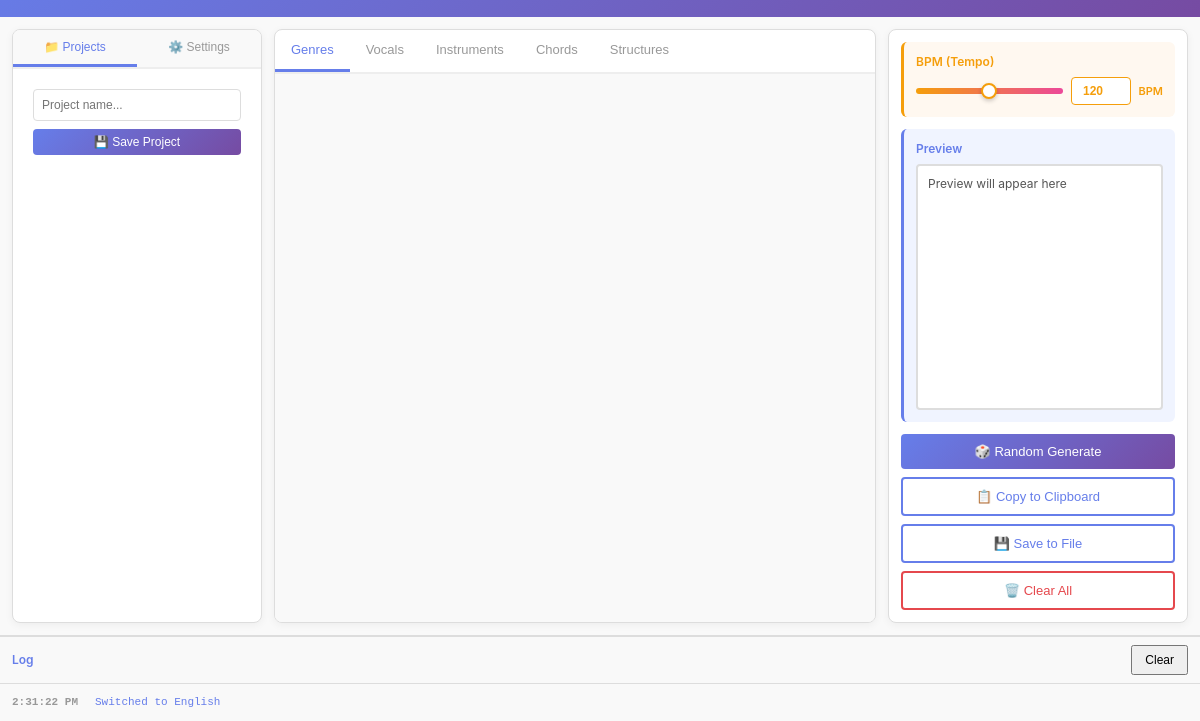
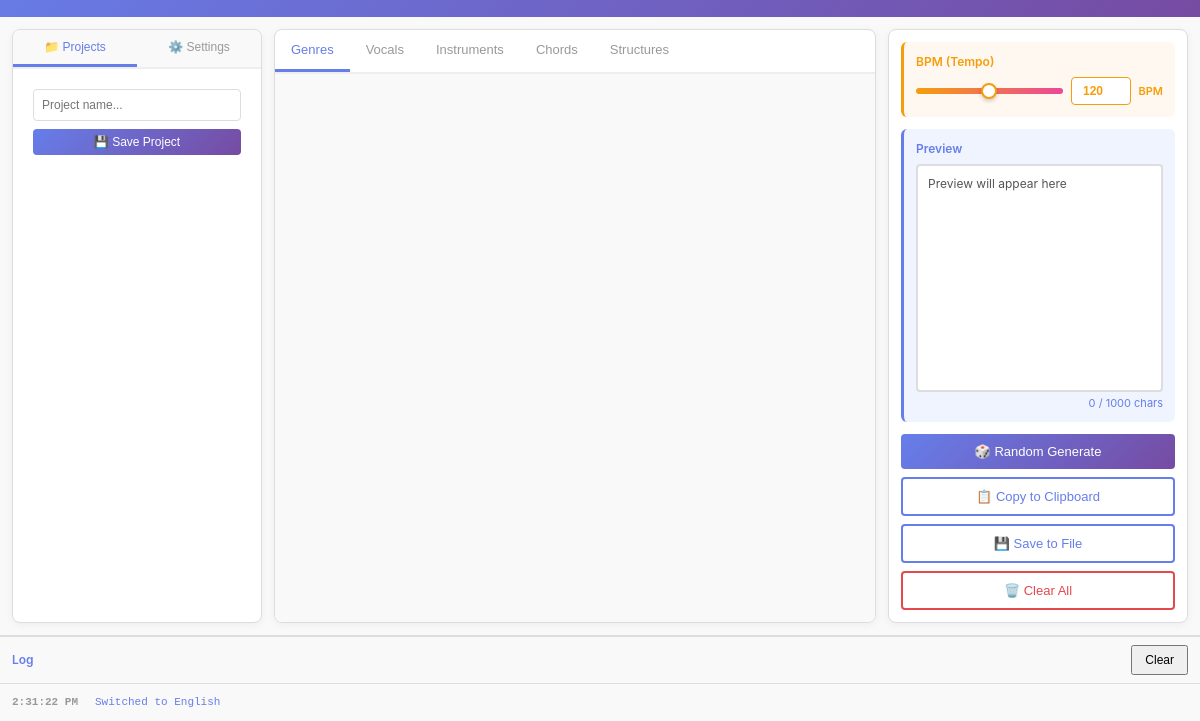
Before and after one commit to gadget114514/SunoPrompt, an Electron app: page src/index.html in a window 1200 px wide. Shown: the part 79-800 px from the top of the page. Drawn offline with Linux system fonts and the light colour scheme; no server answers.

Commit message:
Show the preview's character count
Display "N / 1000" under the preview box and turn it red when the
prompt exceeds Suno's 1000-character Style field limit. The prompt
itself is never truncated.

Co-Authored-By: Claude Opus 5 <noreply@anthropic.com>

```diff
--- a/src/index.html
+++ b/src/index.html
@@ -97,6 +97,7 @@
         <div class="preview-section">
           <h3 data-i18n="preview">Preview</h3>
           <div id="preview" class="preview-box" data-i18n-placeholder="previewPlaceholder">Preview will appear here</div>
+          <div id="char-count" class="char-count"></div>
         </div>
 
         <div class="button-group">
--- a/src/renderer.js
+++ b/src/renderer.js
@@ -10,6 +10,7 @@ const translations = {
     bpm: 'BPM (Tempo)',
     preview: 'Preview',
     previewPlaceholder: 'Preview will appear here',
+    chars: 'chars',
     random: '🎲 Random Generate',
     copy: '📋 Copy to Clipboard',
     save: '💾 Save to File',
@@ -48,6 +49,7 @@ const translations = {
     bpm: 'BPM (テンポ)',
     preview: 'プレビュー',
     previewPlaceholder: 'ここにプレビューが表示されます',
+    chars: '文字',
     random: '🎲 ランダム生成',
     copy: '📋 クリップボードにコピー',
     save: '💾 ファイルに保存',
@@ -121,6 +123,7 @@ const updateLanguage = (lang) => {
   if (preview.textContent === 'Preview will appear here' || preview.textContent === 'ここにプレビューが表示されます') {
     preview.textContent = t('previewPlaceholder');
   }
+  updateCharCount(generator ? generator.generatePrompt(selections).length : 0);
 
   // Update lang buttons
   document.querySelectorAll('.lang-btn').forEach(btn => {
@@ -151,6 +154,15 @@ const addLog = (message, type = 'info') => {
   logWindow.scrollTop = logWindow.scrollHeight;
 };
 
+// Suno's Style field accepts up to 1000 characters
+const STYLE_CHAR_LIMIT = 1000;
+
+const updateCharCount = (count) => {
+  const el = document.getElementById('char-count');
+  el.textContent = `${count} / ${STYLE_CHAR_LIMIT} ${t('chars')}`;
+  el.classList.toggle('over-limit', count > STYLE_CHAR_LIMIT);
+};
+
 const updatePreview = () => {
   if (!generator) return;
   const prompt = generator.generatePrompt(selections);
@@ -169,6 +181,7 @@ const updatePreview = () => {
     previewEl.style.color = '#999';
     previewEl.style.fontStyle = 'italic';
   }
+  updateCharCount(prompt ? prompt.length : 0);
 
   updateFolderHighlights();
 
--- a/src/styles.css
+++ b/src/styles.css
@@ -558,6 +558,18 @@ header p {
   flex: 1;
 }
 
+.char-count {
+  margin-top: 4px;
+  font-size: 11px;
+  color: #667eea;
+  text-align: right;
+}
+
+.char-count.over-limit {
+  color: #dc2626;
+  font-weight: 600;
+}
+
 .preview-box.updated {
   border-color: #667eea;
   box-shadow: 0 0 8px rgba(102, 126, 234, 0.3);
```
